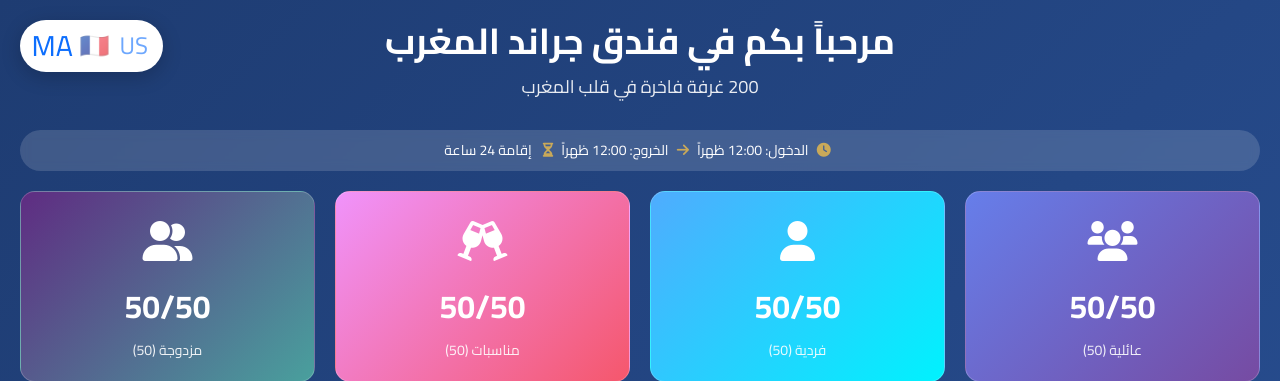
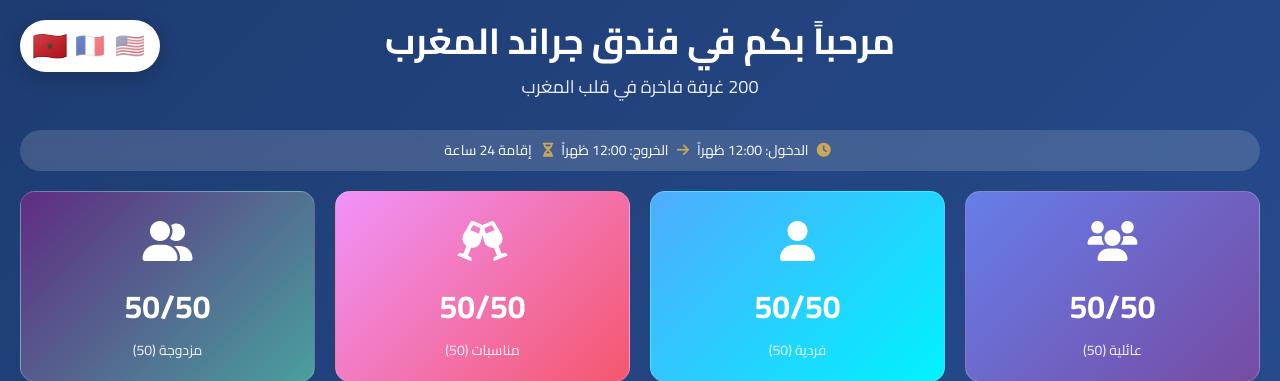
Before and after one commit to OR99999/hotel-system, a Flask app: page / in a window 1280 px wide. Shown: the top 381 px of the page. Run offline with Flask 3, Linux system fonts and the light colour scheme; data comes from the database, SQL or seed files in the repository.

Commit message:
Update index.html

```diff
--- a/templates/index.html
+++ b/templates/index.html
@@ -670,11 +670,11 @@
     </div>
 
     <!-- أيقونات اللغات -->
-    <div class="language-selector">
-        <a href="/set_language/en" class="flag-link {% if lang == 'en' %}active{% endif %}" title="English">US</a>
-        <a href="/set_language/fr" class="flag-link {% if lang == 'fr' %}active{% endif %}" title="Français">🇫🇷</a>
-        <a href="/set_language/ar" class="flag-link {% if lang == 'ar' %}active{% endif %}" title="العربية">MA</a>
-    </div>
+<div class="language-selector">
+    <a href="/set_language/en" class="flag-link {% if lang == 'en' %}active{% endif %}" title="English">🇺🇸</a>
+    <a href="/set_language/fr" class="flag-link {% if lang == 'fr' %}active{% endif %}" title="Français">🇫🇷</a>
+    <a href="/set_language/ar" class="flag-link {% if lang == 'ar' %}active{% endif %}" title="العربية">🇲🇦</a>
+</div>
 
     <!-- زر الإدارة -->
     <div class="admin-button">
```
